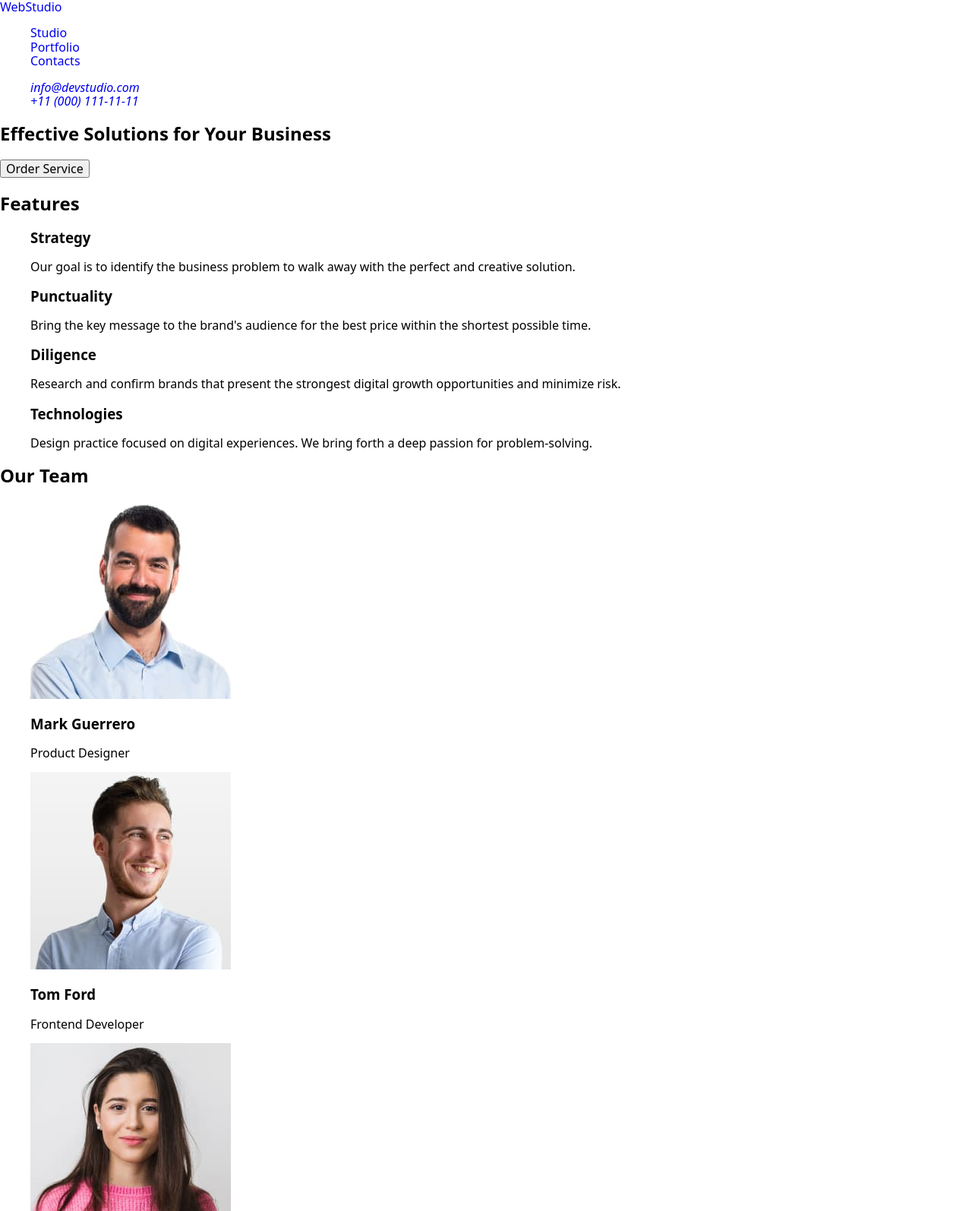
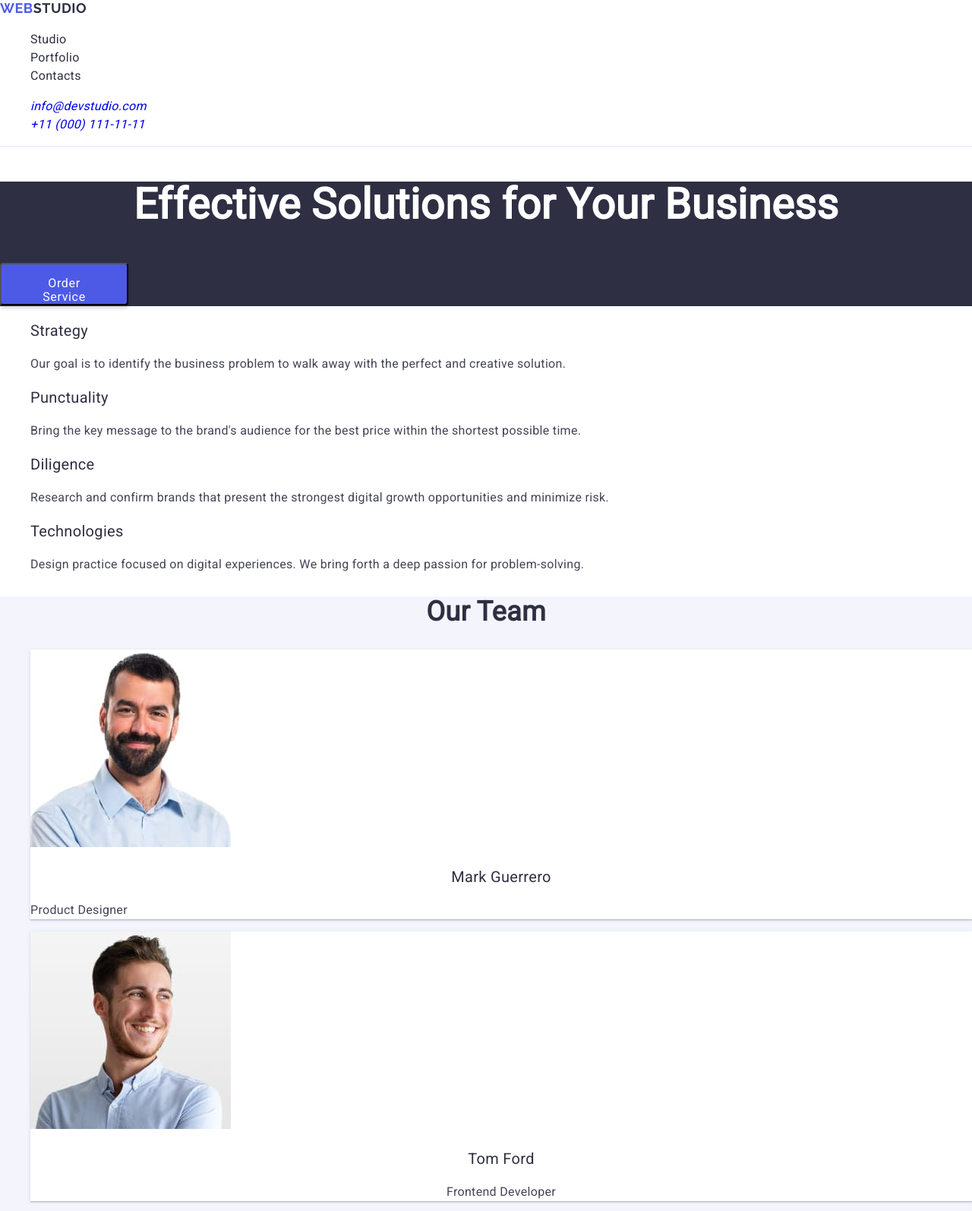
Before and after one commit to ArtemStartsev/goit-markup-hw-02, a plain HTML site: page index.html in a window 1280 px wide. Shown: the top 1594 px of the page at 76% size. Drawn offline with nearby package versions, Linux system fonts and the light colour scheme.

Commit message:
css done

```diff
--- a/css/styles.css
+++ b/css/styles.css
@@ -1,7 +1,117 @@
-
+body{
+    font-family: "Roboto", sans-serif;
+    color:#434455;
+    font-size: 16px;
+    background-color: #FFFFFF;
+    line-height: 1.5;
+    letter-spacing: 0.02em;
+}
 a{
     text-decoration: none;
 }
 ul{
     list-style-type: none;
 }
+.header{
+    border-bottom: 1px solid #e7e9fc;
+
+}
+.header-menu-logo{
+        font-family: "Raleway", sans-serif;
+}
+.header-logo-Web{
+
+    font-weight: 700;
+        font-size: 18px;
+        line-height: 1.16667;
+        letter-spacing: 0.03em;
+        text-transform: uppercase;
+        color: #4d5ae5;
+}
+.header-logo-Studio{
+    font-weight: 700;
+        font-size: 18px;
+        line-height: 1.16667;
+        letter-spacing: 0.03em;
+        text-transform: uppercase;
+        color: #2e2f42;
+}
+.header-list-item{
+    font-weight: 500;
+        color: #2e2f42;
+}
+.header-address{
+    font-weight: 400;
+        color: #434455;
+}
+.section0{
+    background-color:#2e2f42;;
+}
+.section0-h1{
+    font-weight: 700;
+        font-size: 56px;
+        line-height: 1.07143;
+        text-align: center;
+        color: #fff;
+}
+.section0-button{
+    border-radius: 4px;
+        padding: 16px 32px;
+        width: 169px;
+        height: 56px;
+            box-shadow: 0 4px 4px 0 rgba(0, 0, 0, 0.15);
+            background: #4d5ae5;
+            font-weight: 500;
+            letter-spacing: 0.04em;
+            color: #fff;
+
+}
+.section1-h3, .section2-h3, .section3-h3{
+font-weight: 500;
+    font-size: 20px;
+    line-height: 1.2;
+    color: #2e2f42;
+}
+.section2{
+    background-color: #f4f4fd;
+}
+.section2-h2, .section3-h2{
+font-weight: 700;
+    font-size: 36px;
+    line-height: 1.11111;
+    text-align: center;
+    color: #2e2f42;
+}
+.section2-list-item{
+    box-shadow: 0 2px 1px 0 rgba(46, 47, 66, 0.08), 0 1px 1px 0 rgba(46, 47, 66, 0.16), 0 1px 6px 0 rgba(46, 47, 66, 0.08);
+        background: #fff;
+}
+.section2-h3{
+    text-align: center;
+}
+.section2-text{
+    text-align: center;
+}
+.section3-list-item{
+border-bottom: 1px solid #e7e9fc;
+    border-left: 1px solid #e7e9fc;
+    border-right: 1px solid #e7e9fc;
+
+}
+.footer{
+    background-color: #2e2f42;
+}
+.footer-logo{
+    font-family:"Raleway", sans-serif; ;
+}
+.footer-logo-Studio{
+    font-weight: 700;
+        font-size: 18px;
+        line-height: 1.16667;
+        letter-spacing: 0.03em;
+        text-transform: uppercase;
+        color: #f4f4fd;
+}
+.footer-text{
+    color: #f4f4fd;
+}
--- a/index.html
+++ b/index.html
@@ -4,6 +4,12 @@
     <meta charset="UTF-8" />
     <meta name="viewport" content="width=device-width, initial-scale=1.0" />
     <title>WebStudio</title>
+    <link rel="preconnect" href="https://fonts.googleapis.com" />
+    <link rel="preconnect" href="https://fonts.gstatic.com" crossorigin />
+    <link
+      href="https://fonts.googleapis.com/css2?family=Raleway:ital,wght@0,700;1,700&family=Roboto&display=swap"
+      rel="stylesheet"
+    />
     <link
       rel="stylesheet"
       href="https://cdn.jsdelivr.net/npm/modern-normalize/modern-normalize.css"
@@ -11,16 +17,25 @@
     <link rel="stylesheet" href="css/styles.css" />
   </head>
   <body>
-    <header>
-      <nav>
-        <a href="./index.html">WebStudio</a>
-        <ul>
-          <li><a href="#">Studio</a></li>
-          <li><a href="#">Portfolio</a></li>
-          <li><a href="#">Contacts</a></li>
+    <header class="header">
+      <nav class="header-nav">
+        <a class="header-menu-logo" href="./index.html">
+          <span class="header-logo-Web">Web</span
+          ><span class="header-logo-Studio">Studio</span></a
+        >
+        <ul class="header-menu-list">
+          <li class="header-menu-item">
+            <a class="header-list-item" href="#">Studio</a>
+          </li>
+          <li class="header-menu-item">
+            <a class="header-list-item" href="#">Portfolio</a>
+          </li>
+          <li class="header-menu-item">
+            <a class="header-list-item" href="#">Contacts</a>
+          </li>
         </ul>
       </nav>
-      <address>
+      <address class="header-address">
         <ul>
           <li>
             <a href="mailto:info@devstudio.com">info@devstudio.com</a>
@@ -31,110 +46,115 @@
         </ul>
       </address>
     </header>
-    <main>
-      <section>
-        <h1>Effective Solutions for Your Business</h1>
-        <button type="button">Order Service</button>
+    <main class="main">
+      <section class="section0">
+        <h1 class="section0-h1">Effective Solutions for Your Business</h1>
+        <button class="section0-button" type="button">
+          Order Service
+        </button>
       </section>
-      <section>
-        <h2 class="visually-hidden">Features</h2>
-        <ul>
-          <li>
-            <h3>Strategy</h3>
-            <p>
+      <section class="section1">
+        <!--  <h2 class="page-title hidden">Features</h2>  -->
+        <ul class="section1-list">
+          <li class="section1-list-item">
+            <h3 class="section1-h3">Strategy</h3>
+            <p class="section1-text">
               Our goal is to identify the business problem to walk away with the
               perfect and creative solution.
             </p>
-          </li>
+          </li class="section1-list-item">
           <li>
-            <h3>Punctuality</h3>
-            <p>
+            <h3 class="section1-h3">Punctuality</h3>
+            <p class="section1-text">
               Bring the key message to the brand's audience for the best price
               within the shortest possible time.
             </p>
-          </li>
+          </li class="section1-list-item">
           <li>
-            <h3>Diligence</h3>
-            <p>
+            <h3 class="section1-h3">Diligence</h3>
+            <p class="section1-text">
               Research and confirm brands that present the strongest digital
               growth opportunities and minimize risk.
             </p>
-          </li>
-          <li>
-            <h3>Technologies</h3>
-            <p>
+          </li >
+          <li class="section1-list-item">
+            <h3 class="section1-h3">Technologies</h3>
+            <p class="section1-text">
               Design practice focused on digital experiences. We bring forth a
               deep passion for problem-solving.
             </p>
           </li>
         </ul>
       </section>
-      <section>
-        <h2>Our Team</h2>
-        <ul>
-          <li>
-            <img src="./images/Mark.jpg" width="264" alt="Mark Guerrero" />
-            <h3>Mark Guerrero</h3>
+      <section class="section2">
+        <h2 class="section2-h2">Our Team</h2>
+        <ul class="section2-list>">
+          <li class="section2-list-item">
+            <img class="section2-img" src="./images/Mark.jpg" width="264" alt="Mark Guerrero" />
+            <h3 class="section2-h3">Mark Guerrero</h3>
             <p>Product Designer</p>
           </li>
-          <li>
-            <img src="./images/Tom.jpg" width="264" alt="Tom Ford" />
-            <h3>Tom Ford</h3>
-            <p>Frontend Developer</p>
+          <li class="section2-list-item">
+            <img class="section2-img" src="./images/Tom.jpg" width="264" alt="Tom Ford" />
+            <h3 class="section2-h3">Tom Ford</h3>
+            <p class="section2-text">Frontend Developer</p>
           </li>
-          <li>
-            <img src="./images/Camila.jpg" width="264" alt="Camila Garcia" />
-            <h3>Camila Garcia</h3>
-            <p>Marketing</p>
+          <li class="section2-list-item">
+            <img class="section2-img" src="./images/Camila.jpg" width="264" alt="Camila Garcia" />
+            <h3 class="section2-h3">Camila Garcia</h3>
+            <p class="section2-text">Marketing</p>
           </li>
-          <li>
-            <img src="./images/Daniel.jpg" width="264" alt="Daniel Wilson" />
-            <h3>Daniel Wilson</h3>
-            <p>UI Designer</p>
+          <li class="section2-list-item">
+            <img class="section2-img" src="./images/Daniel.jpg" width="264" alt="Daniel Wilson" />
+            <h3 class="section2-h3">Daniel Wilson</h3>
+            <p class="section2-text">UI Designer</p>
           </li>
         </ul>
       </section>
-      <section>
-        <h2>Our Portfolio</h2>
+      <section class="section3">
+        <h2 class="section3-h2">Our Portfolio</h2>
         <ul>
-          <li>
-            <img src="./images/Daniel.jpg" width="264" alt="Daniel Wilson" />
-            <h3>Banking App</h3>
-            <p>App</p>
+          <li class="section3-list-item">
+            <img class="section3-img" src="./images/Daniel.jpg" width="360" alt="Daniel Wilson" />
+            <h3 class="section3-h3">Banking App</h3>
+            <p class="section3-text">App</p>
           </li>
-          <li>
-            <img src="./images/Daniel.jpg" width="264" alt="Daniel Wilson" />
-            <h3>Cashless Payment</h3>
-            <p>Marketing</p>
+          <li class="section3-list-item">
+            <img class="section3-img" src="./images/Daniel.jpg" width="360" alt="Daniel Wilson" />
+            <h3 class="section3-h3">Cashless Payment</h3>
+            <p class="section3-text">Marketing</p>
           </li>
-          <li>
-            <img src="./images/Daniel.jpg" width="264" alt="Daniel Wilson" />
-            <h3>Meditation App</h3>
-            <p>App</p>
+          <li class="section3-list-item">
+            <img class="section3-img" src="./images/Daniel.jpg" width="360" alt="Daniel Wilson" />
+            <h3 class="section3-h3">Meditation App</h3>
+            <p class="section3-text">App</p>
           </li>
         </ul>
         <ul>
-          <li>
-            <img src="./images/Daniel.jpg" width="264" alt="Daniel Wilson" />
-            <h3>Taxi Service</h3>
-            <p>Marketing</p>
+          <li class="section3-list-item">
+            <img class="section3-img" src="./images/Daniel.jpg" width="360" alt="Daniel Wilson" />
+            <h3 class="section3-h3">Taxi Service</h3>
+            <p class="section3-text">Marketing</p>
           </li>
-          <li>
-            <img src="./images/Daniel.jpg" width="264" alt="Daniel Wilson" />
-            <h3>Screen Illustrations</h3>
-            <p>Design</p>
+          <li class="section3-list-item">
+            <img class="section3-img" src="./images/Daniel.jpg" width="360" alt="Daniel Wilson" />
+            <h3 class="section3-h3">Screen Illustrations</h3>
+            <p class="section3-text">Design</p>
           </li>
-          <li>
-            <img src="./images/Daniel.jpg" width="264" alt="Daniel Wilson" />
-            <h3>Online Courses</h3>
-            <p>Marketing</p>
+          <li class="section3-list-item">
+            <img class="section3-img" src="./images/Daniel.jpg" width="360" alt="Daniel Wilson" />
+            <h3 class="section3-h3">Online Courses</h3>
+            <p class="section3-text">Marketing</p>
           </li>
         </ul>
       </section>
     </main>
-    <footer>
-      <a href="./index.html">WebStudio</a>
-      <p>
+    <footer class="footer">
+      <a class="footer-logo" href="./index.html">
+          <span class="header-logo-Web">Web</span
+          ><span class="footer-logo-Studio">Studio</span></a
+        >
+      <p class="footer-text">
         Increase the flow of customers and sales for your business with digital
         marketing & growth solutions.
       </p>
```
Also changed, not shown: 1 other file.
